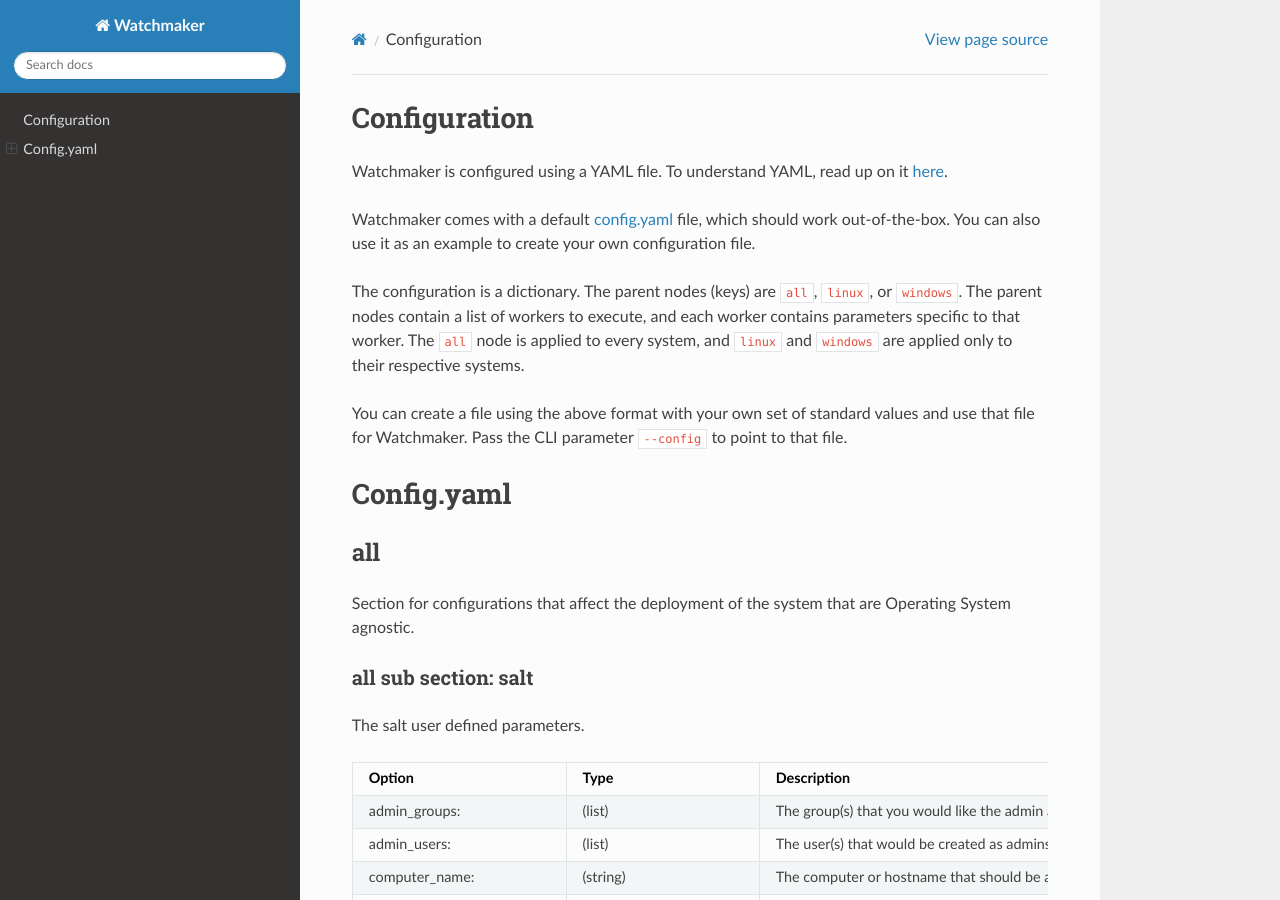
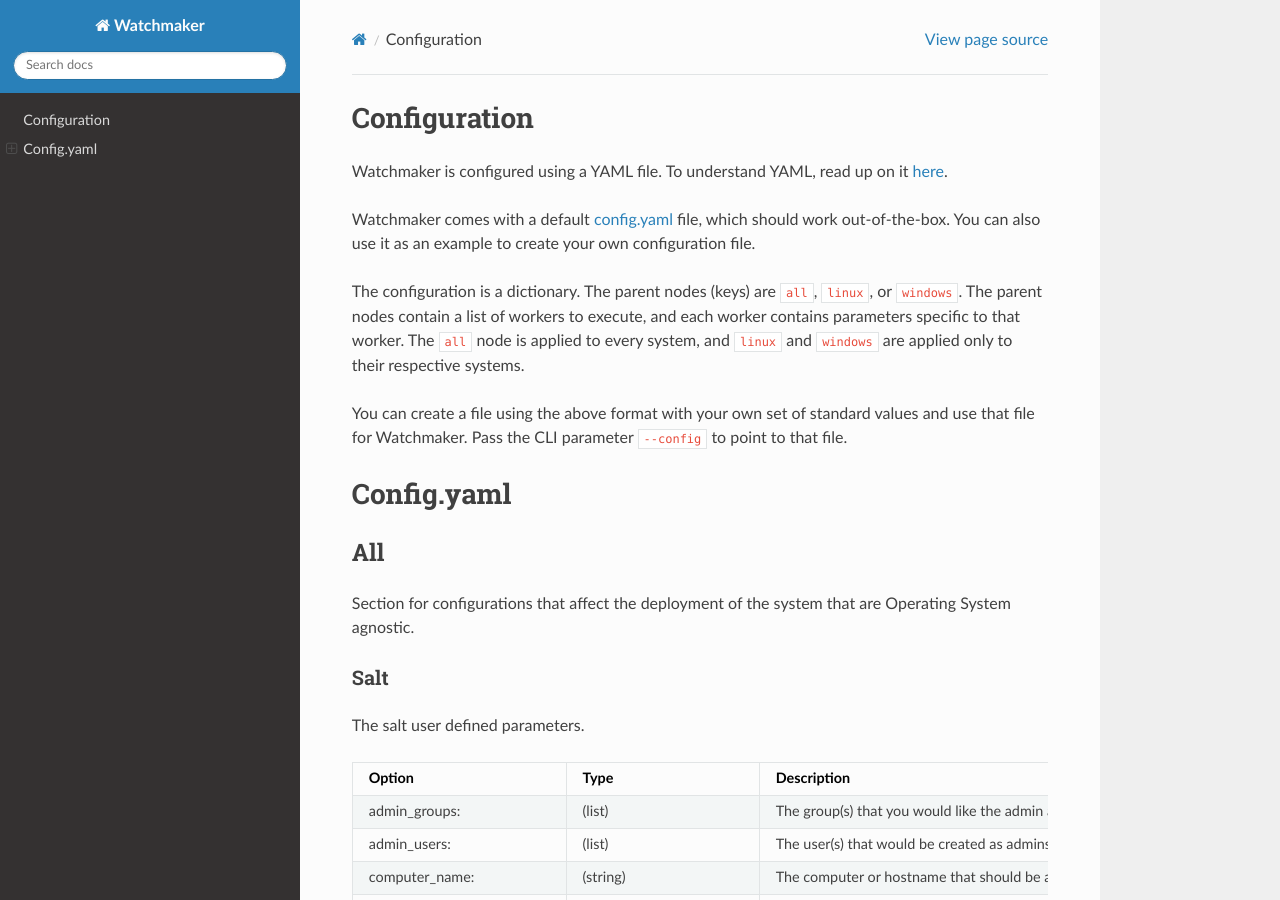
Before and after one commit to plus3it/watchmaker, a Sphinx documentation site: the page built from docs/configuration.md, in a window 1280 px wide and 900 px high. Built offline with Sphinx 7.4.7 and the Read the Docs theme 2.0.0, drawn with Linux system fonts in a browser that asks for light colours.

Commit message:
Updates to headings for consistency.

```diff
--- a/docs/configuration.md
+++ b/docs/configuration.md
@@ -12,12 +12,12 @@
 [1]: https://github.com/plus3it/watchmaker/blob/develop/src/watchmaker/static/config.yaml
 
 # Config.yaml
-## all
+## All
 
 Section for configurations that affect the deployment of the system that are Operating System agnostic.
 
 
-### all sub section: salt
+### Salt
 
 The salt user defined parameters.
 
```
